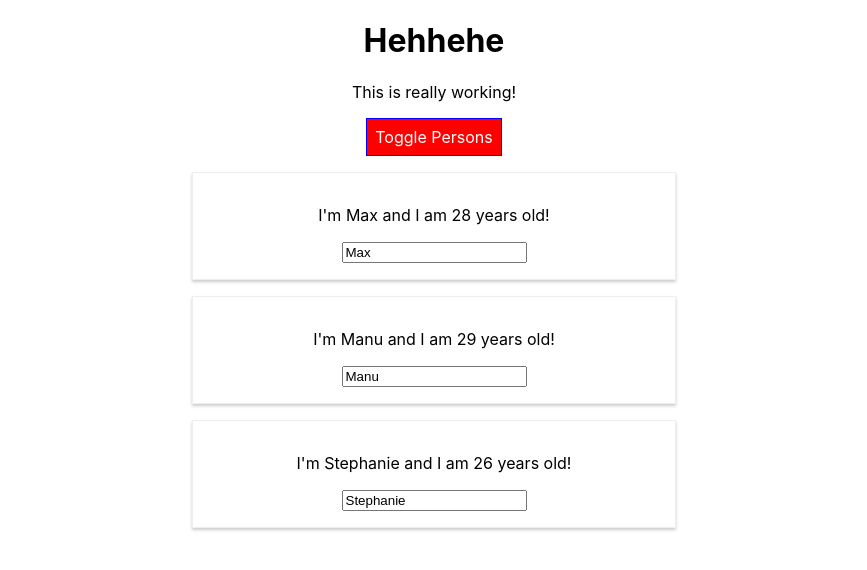
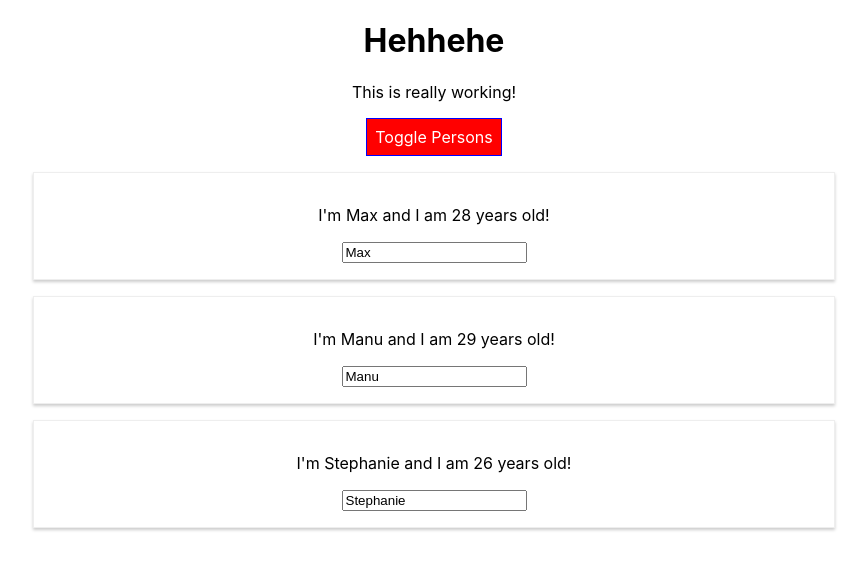
Before and after one commit to Edely/Learning-React, a React (Create React App) app in the folder react-complete-guide/: page / in a window 1280 px wide. Both pictures are taken after a click on the button "Toggle Persons". Shown: the top 570 px of the page, without its empty margins (206-1073 px from the left). Built offline with nearby package versions, Linux system fonts and the light colour scheme.

Commit message:
commiting before eject

```diff
--- a/react-complete-guide/src/App.js
+++ b/react-complete-guide/src/App.js
@@ -1,7 +1,6 @@
 import React, { Component } from 'react';
 import './App.css';
 import Person from './Person/Person';
-import Radium, {StyleRoot} from 'radium';
 
 class App extends Component {
 
@@ -67,11 +66,7 @@
       font: 'inherit',
       border: '1px solid blue',
       padding: '8px',
-      cursor: 'pointer',
-      ':hover': {
-        backgroundColor: 'salmon',
-        color: 'black'
-      }
+      cursor: 'pointer'
     };
 
     let persons = null;
@@ -91,10 +86,6 @@
       );
 
       style.backgroundColor = 'red';
-      style[':hover']={
-        backgroundColor: 'lightgreen',
-        color: 'black'
-      }
     }
 
     const classes = [];
@@ -107,7 +98,6 @@
     }
 
     return (
-      <StyleRoot>
       <div className="App">
           <h1>Hehhehe</h1>
           <p className={classes.join(' ')}>This is really working!</p>
@@ -116,10 +106,9 @@
             onClick={this.togglePersonsHandler}>Toggle Persons</button>
           {persons}
       </div>
-      </StyleRoot>
     );
     //return React.createElement('div', {className: 'App'}, React.createElement('h1', null, 'Does It Work now?'));
   }
 }
 
-export default Radium(App);
+export default App;
--- a/react-complete-guide/src/Person/Person.js
+++ b/react-complete-guide/src/Person/Person.js
@@ -1,15 +1,9 @@
 import React from 'react';
 import './Person.css';
-import Radium from 'radium';
 
 const person = (props) =>{
-    const style = {
-        '@media (min-width: 500px)':{
-            width: '450px'
-        }
-    };
     return(
-        <div className="Person" style={style}>
+        <div className="Person">
             <p onClick={props.click}> I'm {props.name} and I am {props.age} years old!</p>
             <p>{props.children}</p>
             <input type="text" onChange={props.changed} value={props.name} />
@@ -17,4 +11,4 @@
     )
 }
 
-export default Radium(person);
+export default person;
```
